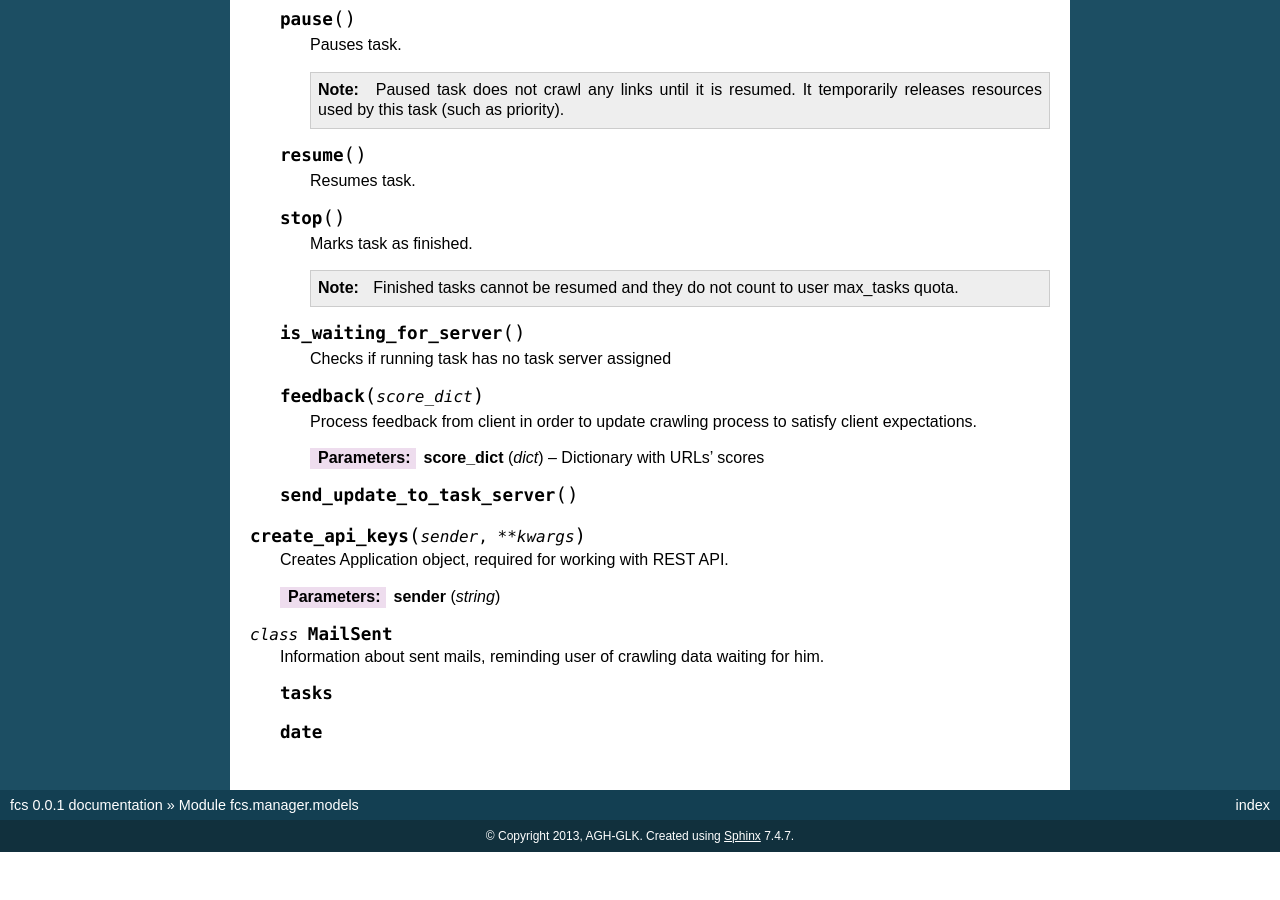
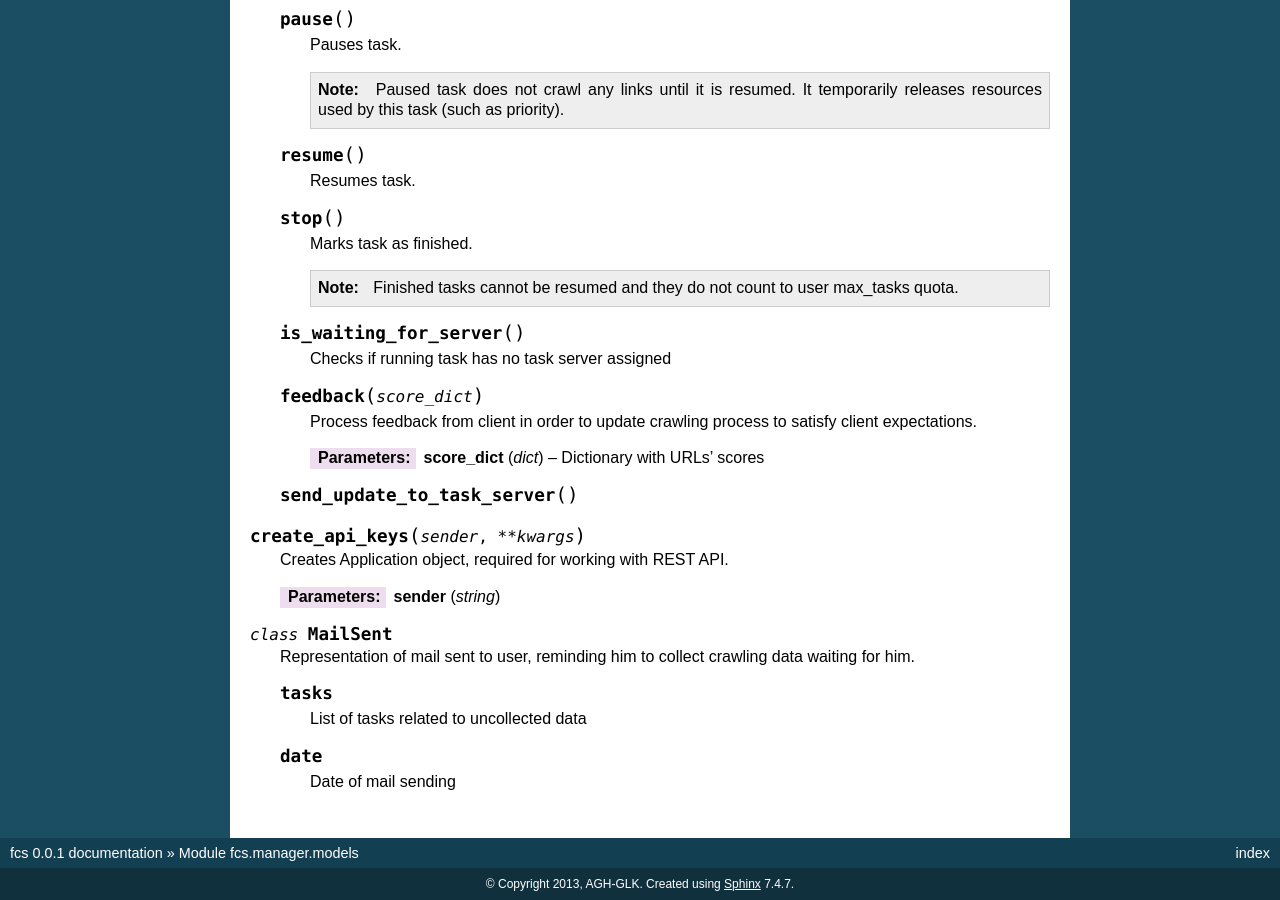
Before and after one commit to agh-glk/fcs, a Sphinx documentation site: the page built from docs/source/manager/models.rst, in a window 1280 px wide and 900 px high, scrolled down 3630 px. Built offline with Sphinx 7.4.7, drawn with Linux system fonts in a browser that asks for light colours; formulas are drawn with MathJax 3; before the commit the page ends 4482 px from its top, so only the background shows below that.

Commit message:
[NT] Edit

```diff
--- a/docs/source/manager/models.rst
+++ b/docs/source/manager/models.rst
@@ -217,8 +217,12 @@ This module contains model layer - implementation of system units and consists o
 
 .. py:class:: MailSent
 
-   Information about sent mails, reminding user of crawling data waiting for him.
+   Representation of mail sent to user, reminding him to collect crawling data waiting for him.
 
    .. py:attribute:: tasks
 
+      List of tasks related to uncollected data
+
    .. py:attribute:: date
+
+      Date of mail sending
```
